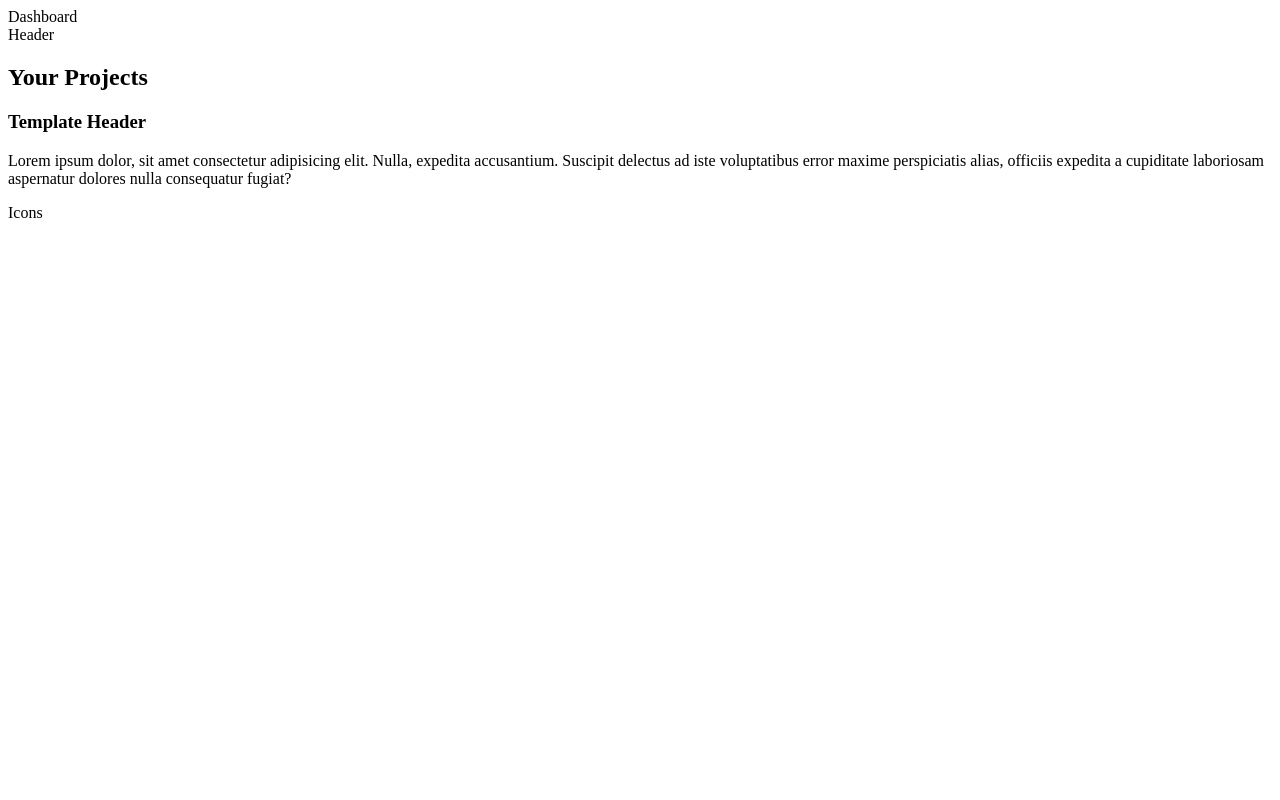
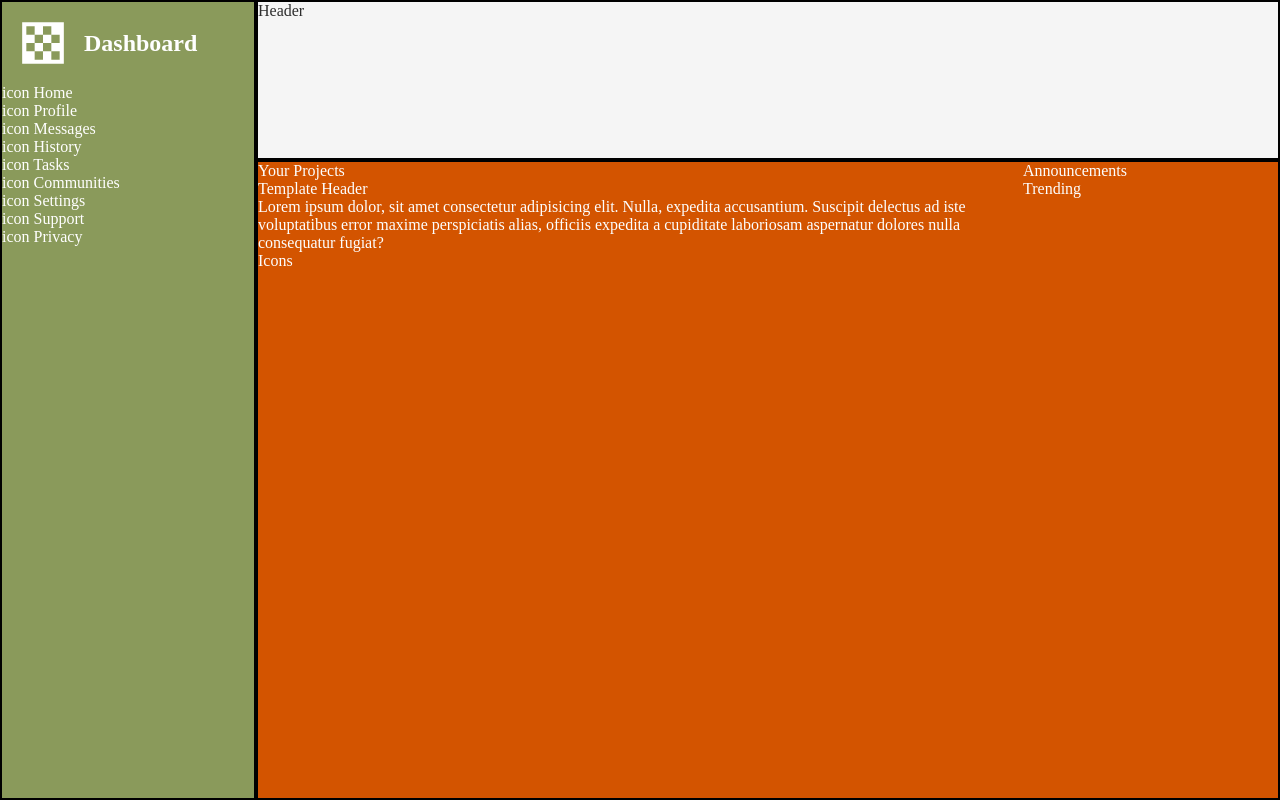
Before and after one commit to LiamJPOS/odin-admin-dashboard, a plain HTML site: page index.html in a window 1280 px wide. Drawn offline with Linux system fonts and the light colour scheme.

Commit message:
Implement color variables

```diff
--- a/index.html
+++ b/index.html
@@ -7,9 +7,36 @@
     <link rel="stylesheet" href="style.css">
 </head>
 <body>
-    <div class="sidebar">Dashboard</div>
+    <div class="page">
+        <aside class="sidebar secondary">
+            <a class="sidebar--header" href="/">
+                <svg xmlns="http://www.w3.org/2000/svg" viewBox="0 0 24 24" class="sidebar--monogram" height="50" width="50">
+                    <path d="M2 2V22H22V2H2M20 12H16V16H20V20H16V16H12V20H8V16H4V12H8V8H4V4H8V8H12V4H16V8H20V12M16 8V12H12V8H16M12 12V16H8V12H12Z" />
+                </svg>
+                <span class="sidebar--wordmark">Dashboard</span>
+            </a>
+            <div class="sidebar--main-items">
+                <ul>
+                    <li><span>icon</span> <span>Home</span></li>
+                    <li><span>icon</span> <span>Profile</span></li>
+                    <li><span>icon</span> <span>Messages</span></li>
+                    <li><span>icon</span> <span>History</span></li>
+                    <li><span>icon</span> <span>Tasks</span></li>
+                    <li><span>icon</span> <span>Communities</span></li>
+                </ul>
+            </div>
+            <div class="sidebar--bottom-items">
+                <ul>
+                    <li><span>icon</span> <span>Settings</span></li>
+                    <li><span>icon</span> <span></span>Support</li>
+                    <li><span>icon</span> <span></span>Privacy</li>
+                </ul>
+            </div>
+
+
+        </aside>
         <header class="header">Header</header>
-    <main class="main">
+        <main class="main tertiary">
             <div class="projects">
                 <h2 class="projects--header">Your Projects</h2>
                 <div class="projects--cards-container">
@@ -22,9 +49,14 @@
                 </div>
             </div>
             <aside class="aside">
-            <div class="announcements"></div>
-            <div class="trending"></div>
+                <div class="announcements">
+                    <h2 class="announcements--header">Announcements</h2>
+                </div>
+                <div class="trending">
+                    <h2 class="trending--header">Trending</h2>
+                </div>
             </aside>
         </main>
+    </div>
 </body>
 </html>
--- a/style.css
+++ b/style.css
@@ -0,0 +1,121 @@
+/* Reset */
+
+/* makes sizing simpler */
+*,
+*::before,
+*::after {
+  box-sizing: border-box;
+}
+
+/* remove default spacing */
+/* force styling of type through styling, rather than elements */
+* {
+  margin: 0;
+  padding: 0;
+  font: inherit;
+}
+
+/* dark mode user-agent-styles */
+/* html {
+  color-scheme: dark light;
+}  */
+
+/* min body height */
+body {
+  min-height: 100vh;
+}
+
+/* responsive images/videos */
+img,
+picture,
+svg,
+video {
+  display: block;
+  max-width: 100%;
+}
+
+a {
+  color: inherit; /* Inherit the color from the parent element */
+  text-decoration: none; /* Remove underline */
+}
+
+/* Remove visited link styling */
+a:visited {
+  color: inherit; /* Ensure visited links inherit the same color */
+  text-decoration: none; /* Remove underline for visited links */
+}
+
+/* Colours */
+
+:root {
+  --primary-color: #F5F5F5; /* Whitish */
+  --secondary-color: #8A9A5B; /* Moss Green */
+  --tertiary-color: #D35400; /* Autumn Orange */
+  --on-primary-color: #2E2E2E; /* Dark Charcoal */
+  --on-secondary-color: #FFFFFF; /* White */
+  --on-tertiary-color: #FDFEFE; /* Light Ivory */
+}
+
+body {
+  background-color: var(--primary-color);
+  color: var(--on-primary-color);
+}
+
+.secondary {
+  background-color: var(--secondary-color);
+  color: var(--on-secondary-color);
+}
+
+.tertiary {
+  background-color: var(--tertiary-color);
+  color: var(--on-tertiary-color);
+}
+
+/*  */
+
+.page > * {
+    border: 2px solid black;
+}
+
+.page {
+    height: 100vh;
+    display: grid;
+    grid-template-columns:
+    [sidebar-start] 1fr
+    [sidebar-end header-start main-start] 4fr
+    [header-end main-end];
+    grid-template-rows:
+    [sidebar-start header-start] 1fr
+    [header-end main-start] 4fr
+    [sidebar-end main-end];
+}
+
+.sidebar {
+    grid-area: sidebar;
+}
+
+.sidebar--monogram {
+  fill: var(--on-secondary-color);
+}
+
+.sidebar--header {
+  display: flex;
+  align-items: center;
+  gap: 1rem;
+  margin: 1rem;
+}
+
+.sidebar--wordmark {
+  font-size: 1.5rem;
+  font-weight: bold;
+}
+
+.header {
+    grid-area: header
+}
+
+.main {
+    grid-area: main;
+    display: grid;
+    grid-template-columns: 3fr 1fr;
+}
```
Also changed, not shown: Images/checkerboard.svg (added). Lines whose indentation alone changed are shown as unchanged.
